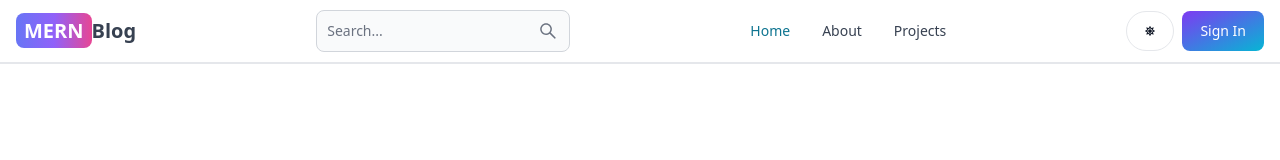
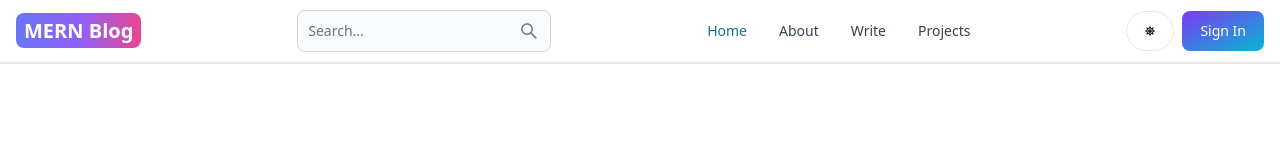
Before and after one commit to mrjanjua16/blog, a React (Vite) app in the folder client/: page / in a window 1280 px wide. Shown: the top 160 px of the page. Built offline with nearby package versions, Linux system fonts and the light colour scheme; no server answers.

Commit message:
Email or username already exists message added, Write functionality added for nonAdmin users as well

```diff
--- a/client/src/App.jsx
+++ b/client/src/App.jsx
@@ -8,7 +8,7 @@ import SignUp from './pages/SignUp.jsx';
 import Header from './components/Header.jsx';
 import FooterCom from './components/FooterCom.jsx';
 import PrivateRoute from './components/PrivateRoute.jsx';
-import OnlyAdminPrivateRoute from './components/OnlyAdminPrivateRoute.jsx';
+import OnlyUserPrivateRoute from './components/OnlyUserPrivateRoute.jsx';
 import CreatePost from './components/CreatePost.jsx';
 import UpdatePost from './pages/UpdatePost.jsx';
 import PostPage from './pages/PostPage.jsx';
@@ -20,6 +20,7 @@ export default function App() {
     <BrowserRouter>
       <ScrollToTop />
       <Header />
+      <div className="pt-16">
         <Routes>
           <Route path='/' element={<Home />} />
           <Route path='/About' element={<About />} />
@@ -29,13 +30,14 @@ export default function App() {
           <Route element={<PrivateRoute />}>
             <Route path='/Dashboard' element={<Dashboard />} />
           </Route>
-        <Route element={<OnlyAdminPrivateRoute />}>
+          <Route element={<OnlyUserPrivateRoute />}>
           <Route path='/Create-Post' element={<CreatePost />} />
           <Route path='/Update-Post/:postId' element={<UpdatePost />} />
           </Route>
           <Route path='/Projects' element={<Projects />} />
           <Route path='/Post/:postSlug' element={<PostPage />} />
         </Routes>
+      </div>
       <FooterCom />
     </BrowserRouter>
   )
--- a/client/src/components/Header.jsx
+++ b/client/src/components/Header.jsx
@@ -53,10 +53,9 @@ export default function Header() {
 
   return (
     <div>
-      <Navbar className="border-b-2 whitespace-nowrap">
+      <Navbar className="border-b-2 whitespace-nowrap fixed top-0 left-0 right-0 z-50 bg-white dark:bg-gray-800">
         <Link to='/' className='self-center whitespace-nowrap text-sm sm:text-xl font-semibold dark:text-white'>
-          <span className='px-2 py-1 bg-gradient-to-r from-indigo-500 via-purple-500 to-pink-500 text-white rounded-lg'>MERN</span>
-          Blog
+          <span className='px-2 py-1 bg-gradient-to-r from-indigo-500 via-purple-500 to-pink-500 text-white rounded-lg'> MERN Blog</span>
         </Link>
         <form onSubmit={handleSubmit}>
           <TextInput
@@ -117,6 +116,11 @@ export default function Header() {
               About
             </Link>
           </Navbar.Link>
+          <Navbar.Link active={path === "/Create-Post"} as={'div'}>
+            <Link to='/Create-Post'>
+              Write
+            </Link>
+            </Navbar.Link>
           <Navbar.Link active={path === "/Projects"} as={'div'}>
             <Link to='/Projects'>
               Projects
--- a/client/src/components/OnlyAdminPrivateRoute.jsx
+++ b/client/src/components/OnlyUserPrivateRoute.jsx
@@ -1,9 +1,9 @@
 import { useSelector } from "react-redux";
 import { Outlet, Navigate } from "react-router-dom";
 
-export default function OnlyAdminPrivateRoute() {
+export default function OnlyUserPrivateRoute() {
     const {currentUser} = useSelector((state) => state.user);
   return (
-    currentUser.isAdmin ? <Outlet /> : <Navigate to='sign-in'/>
+    currentUser ? <Outlet /> : <Navigate to='sign-in'/>
   )
 };
```
Also changed, not shown: 2 other files (tests, documents, lock files or other folders). Lines whose indentation alone changed are shown as unchanged.
